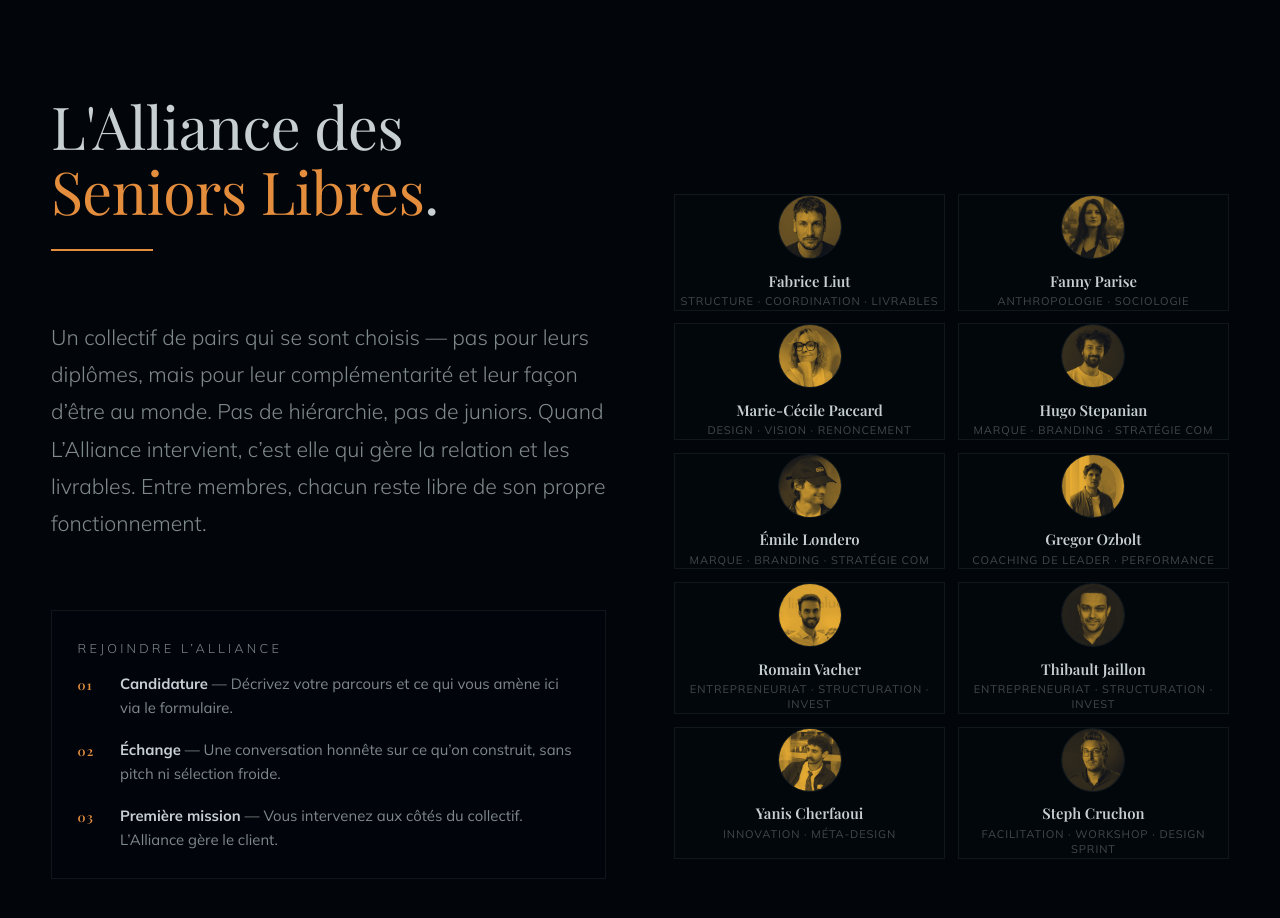
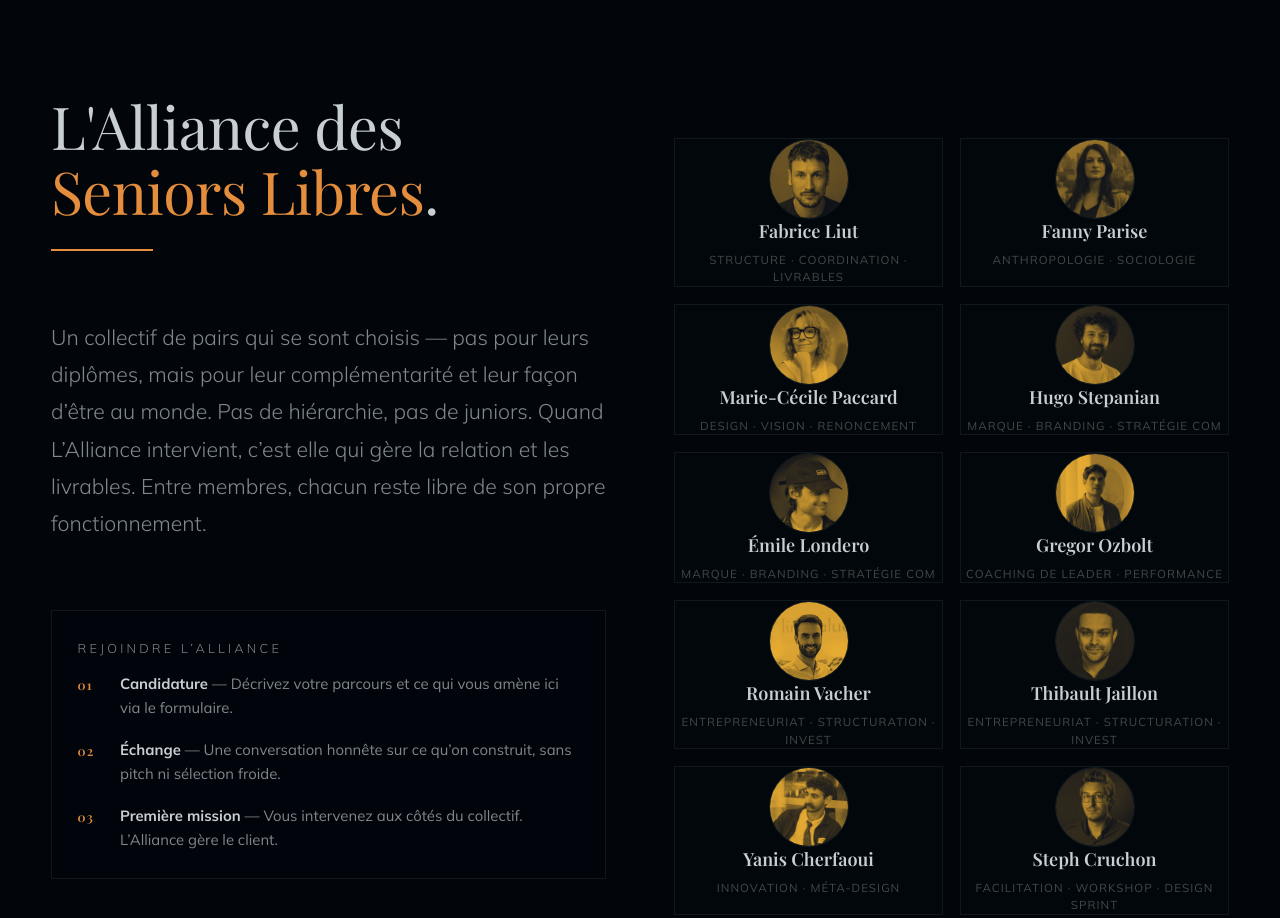
Before and after one commit to fabriceliut/alliance_liut, a website built with Vite: page index.html in a window 1280 px wide. Shown: the part 5700-6618 px from the top of the page. Built offline with nearby package versions, Linux system fonts and the light colour scheme; a web font is replaced by a local one.

Commit message:
style: membre-cards plus aérées — padding, photo 80px, gap

```diff
--- a/src/styles/main.css
+++ b/src/styles/main.css
@@ -1573,7 +1573,7 @@ h1, h2, h3 {
 .membres-grid {
   display: grid;
   grid-template-columns: repeat(2, 1fr);
-  gap: var(--space-3);
+  gap: var(--space-4);
   align-content: start;
 }
 @media (min-width: 480px) and (max-width: 1023px) {
@@ -1583,8 +1583,8 @@ h1, h2, h3 {
   display: flex;
   flex-direction: column;
   align-items: center;
-  gap: var(--space-3);
-  padding: var(--space-5) var(--space-3);
+  gap: var(--space-5);
+  padding: var(--space-8) var(--space-5) var(--space-7);
   text-align: center;
   border: var(--border-hairline);
   background: oklch(13% 0.015 240 / 0.5);
@@ -1602,8 +1602,8 @@ h1, h2, h3 {
   box-shadow: 0 8px 24px oklch(0% 0 0 / 0.3);
 }
 .membre-card__photo {
-  width: 64px;
-  height: 64px;
+  width: 80px;
+  height: 80px;
   border-radius: var(--radius-pill);
   overflow: hidden;
   border: 1px solid oklch(30% 0.025 240 / 0.5);
@@ -1628,21 +1628,21 @@ h1, h2, h3 {
 .membre-card__info {
   display: flex;
   flex-direction: column;
-  gap: 3px;
+  gap: var(--space-2);
 }
 .membre-card__name {
   font-family: var(--font-serif);
-  font-size: var(--text-sm);
+  font-size: var(--text-base);
   font-weight: 600;
   color: var(--color-text);
   line-height: 1.3;
 }
 .membre-card__role {
-  font-size: 0.65rem;
-  letter-spacing: 0.08em;
+  font-size: 0.68rem;
+  letter-spacing: 0.09em;
   text-transform: uppercase;
   color: var(--color-text-faint);
-  line-height: 1.4;
+  line-height: 1.5;
 }
 
 /* ── Testimonial strip ───────────────────────────────────────────────── */
```
Also changed, not shown: a-team-workshops.html (+0 -1 lines), manifesto.html (+0 -1 lines).
